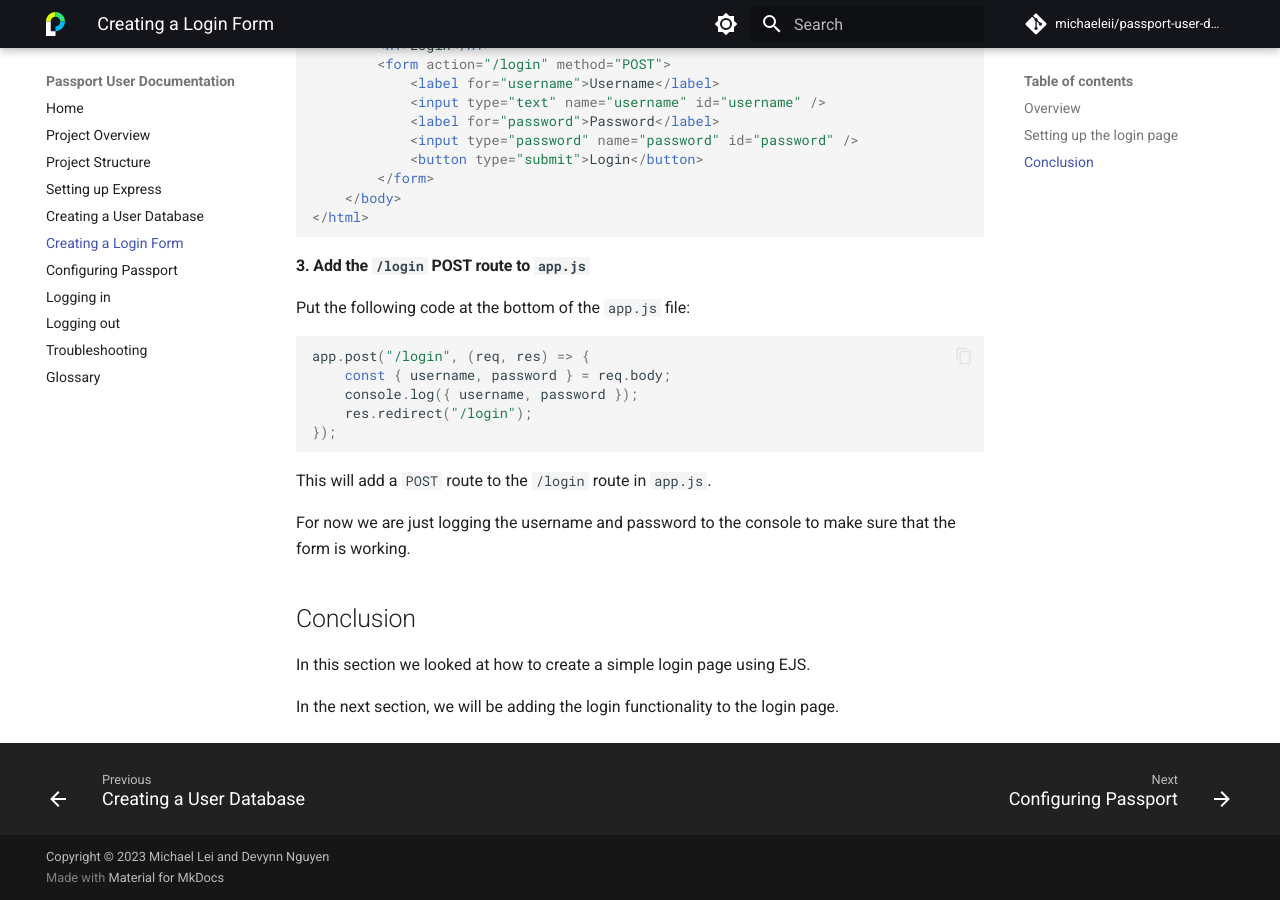
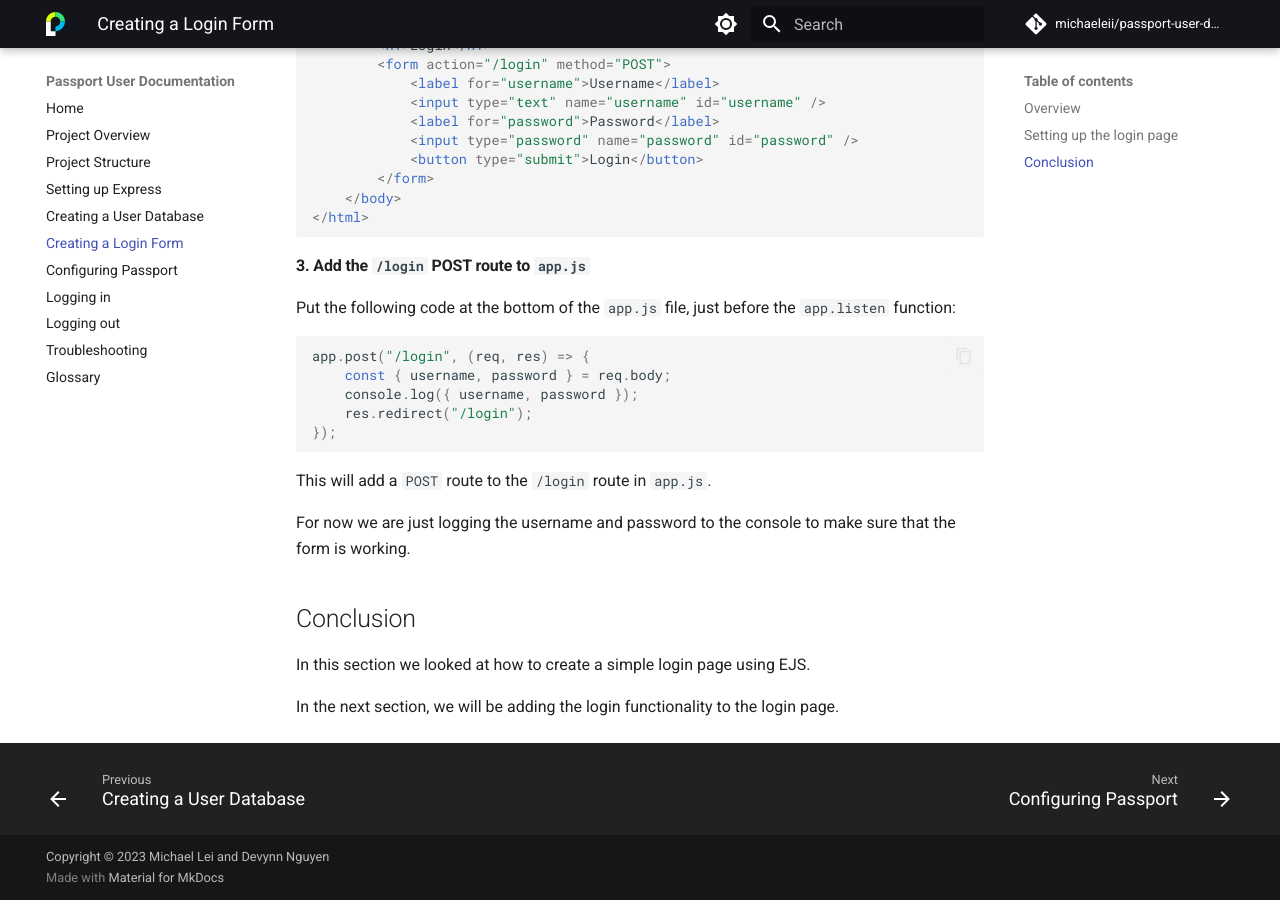
Before and after one commit to michaeleii/comm-documentation, an MkDocs documentation site: the page built from docs/pages/login-form.md, in a window 1280 px wide and 900 px high, scrolled down 1277 px. Built offline with MkDocs 1.6.1 and Material for MkDocs 9.7.7, drawn with Linux system fonts in a browser that asks for light colours; comment, search, counter and statistics services are not loaded.

Commit message:
Update instructions since it doesn't work

````diff
--- a/docs/pages/login-form.md
+++ b/docs/pages/login-form.md
@@ -58,7 +58,7 @@ In the views folder, in the `login.ejs` file, we will create a simple login page
 
 #### 3. Add the `/login` POST route to `app.js`
 
-Put the following code at the bottom of the `app.js` file:
+Put the following code at the bottom of the `app.js` file, just before the `app.listen` function:
 
 ```javascript
 app.post("/login", (req, res) => {
````
